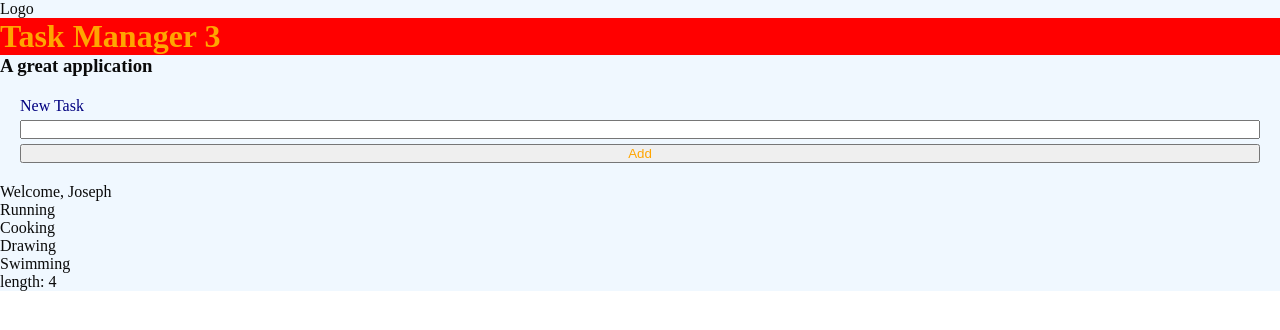
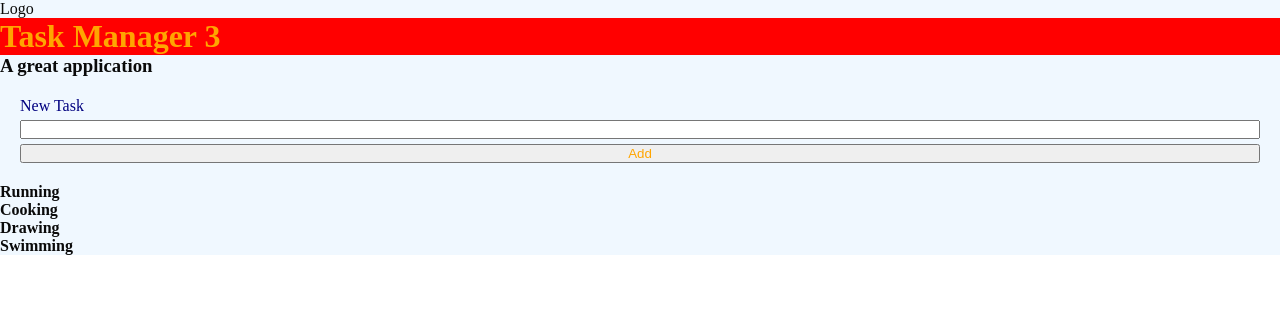
Before and after one commit to AllanAcostaM/Task_Manager, a React (Vite) app: page / in a window 1280 px wide. Shown: the top 330 px of the page. Built offline with nearby package versions, Linux system fonts and the light colour scheme.

Commit message:
React: useState para administrar el estado de los componentes

```diff
--- a/src/components/TaskList.jsx
+++ b/src/components/TaskList.jsx
@@ -1,27 +1,27 @@
-const tasks = [
-  { id: "1", text: "Running" },
-  { id: "2", text: "Cooking" },
-  { id: "3", text: "Drawing" },
-  { id: "4", text: "Swimming" },
-];
-
-// const tasks = [];
+import { useState } from "react";
 
 const TaskList = () => {
-  const username = "Joseph";
+  // INMUTABLE
+  // tasks = Variable que contiene el estado
+  // setTasks = Funcion que permite modificar el estado
+  const [tasks, setTasks] = useState([
+    { id: "1", text: "Running" },
+    { id: "2", text: "Cooking" },
+    { id: "3", text: "Drawing" },
+    { id: "4", text: "Swimming" },
+  ]);
+
   return (
     <>
-      <p>Welcome, {username || "Guest"}</p>
-      {tasks.length < 0 ? (
-        <h1>No hay tareas</h1>
+      {tasks.length === 0 ? (
+        <h3>No Task</h3>
       ) : (
-        <ul>
+        <>
           {tasks.map((task) => (
-            <li key={task.id}>{task.text}</li>
+            <h4 key={task.id}>{task.text}</h4>
           ))}
-        </ul>
+        </>
       )}
-      {tasks.length > 0 && <p>length: {tasks.length}</p>}
     </>
   );
 };
```
